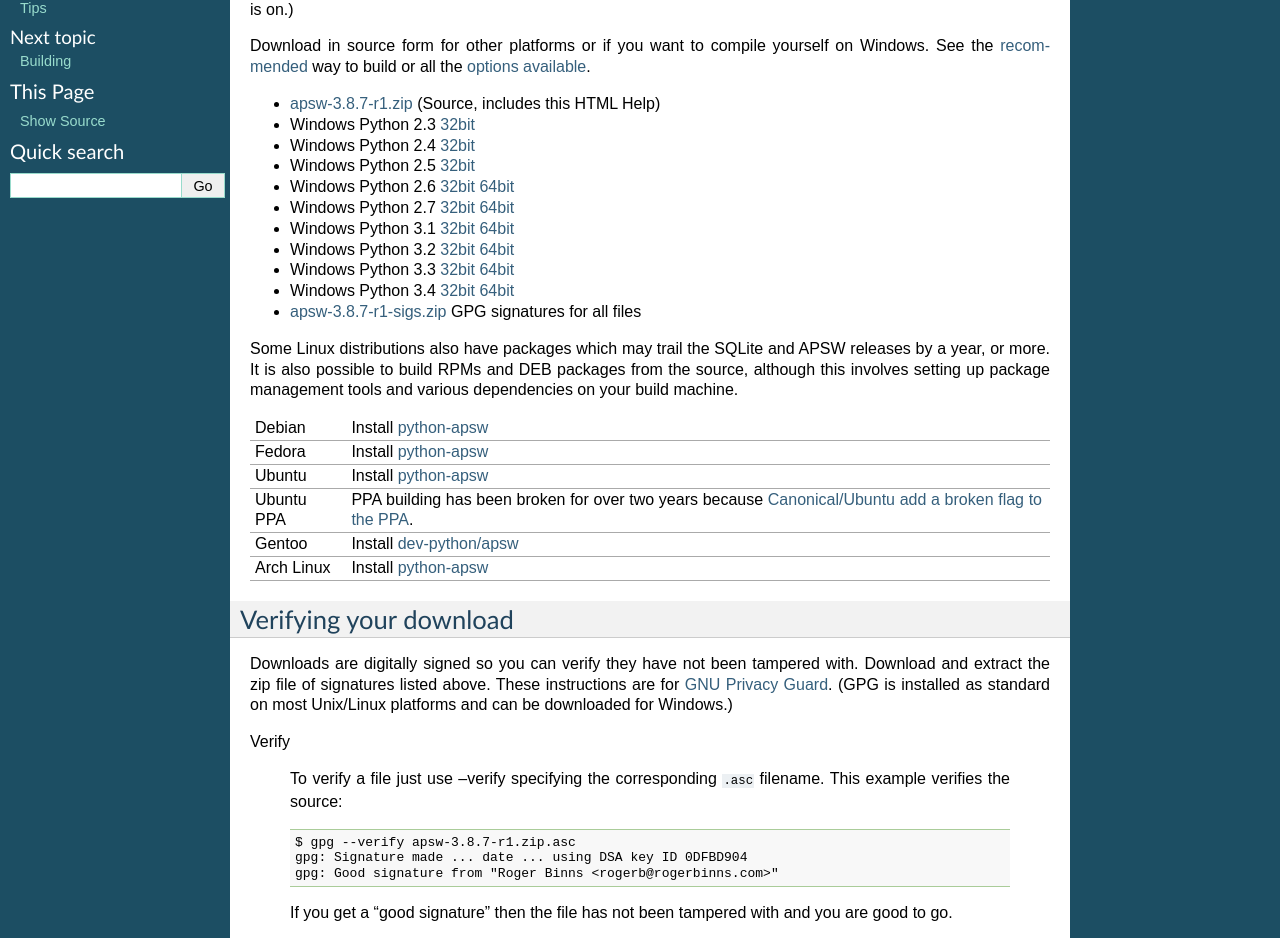
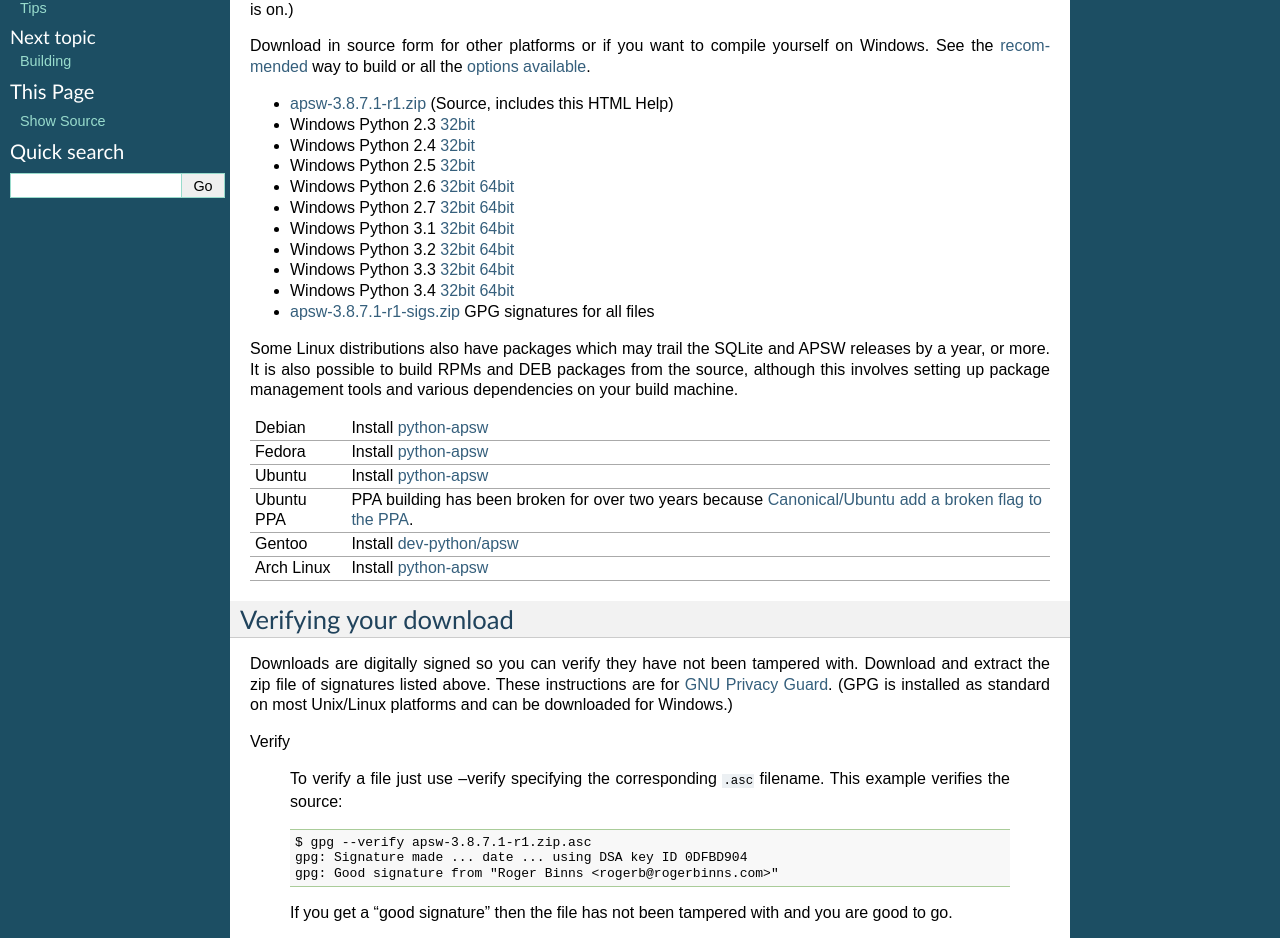
Before and after one commit to rogerbinns/apsw, a Sphinx documentation site: the page built from doc/download.rst, in a window 1280 px wide and 1400 px high. Shown: the part 191-1129 px from the top of the window. Built offline with Sphinx 7.4.7, drawn with Linux system fonts in a browser that asks for light colours; pages that are not in the unit, such as notebooks, are missing from menus; the version number is read from the project's files by our own code.

Commit message:
Version bump

```diff
--- a/doc/download.rst
+++ b/doc/download.rst
@@ -18,51 +18,51 @@
 
 .. downloads-begin
 
-* `apsw-3.8.7-r1.zip
-  <https://github.com/rogerbinns/apsw/releases/download/3.8.7-r1/apsw-3.8.7-r1.zip>`__
+* `apsw-3.8.7.1-r1.zip
+  <https://github.com/rogerbinns/apsw/releases/download/3.8.7.1-r1/apsw-3.8.7.1-r1.zip>`__
   (Source, includes this HTML Help)
 
 * Windows Python 2.3 `32bit
-  <https://github.com/rogerbinns/apsw/releases/download/3.8.7-r1/apsw-3.8.7-r1.win32-py2.3.exe>`__
+  <https://github.com/rogerbinns/apsw/releases/download/3.8.7.1-r1/apsw-3.8.7.1-r1.win32-py2.3.exe>`__
 
 * Windows Python 2.4 `32bit
-  <https://github.com/rogerbinns/apsw/releases/download/3.8.7-r1/apsw-3.8.7-r1.win32-py2.4.exe>`__
+  <https://github.com/rogerbinns/apsw/releases/download/3.8.7.1-r1/apsw-3.8.7.1-r1.win32-py2.4.exe>`__
 
 * Windows Python 2.5 `32bit
-  <https://github.com/rogerbinns/apsw/releases/download/3.8.7-r1/apsw-3.8.7-r1.win32-py2.5.exe>`__
+  <https://github.com/rogerbinns/apsw/releases/download/3.8.7.1-r1/apsw-3.8.7.1-r1.win32-py2.5.exe>`__
 
 * Windows Python 2.6 `32bit
-  <https://github.com/rogerbinns/apsw/releases/download/3.8.7-r1/apsw-3.8.7-r1.win32-py2.6.exe>`__
+  <https://github.com/rogerbinns/apsw/releases/download/3.8.7.1-r1/apsw-3.8.7.1-r1.win32-py2.6.exe>`__
   `64bit
-  <https://github.com/rogerbinns/apsw/releases/download/3.8.7-r1/apsw-3.8.7-r1.win-amd64-py2.6.exe>`__
+  <https://github.com/rogerbinns/apsw/releases/download/3.8.7.1-r1/apsw-3.8.7.1-r1.win-amd64-py2.6.exe>`__
 
 * Windows Python 2.7 `32bit
-  <https://github.com/rogerbinns/apsw/releases/download/3.8.7-r1/apsw-3.8.7-r1.win32-py2.7.exe>`__
+  <https://github.com/rogerbinns/apsw/releases/download/3.8.7.1-r1/apsw-3.8.7.1-r1.win32-py2.7.exe>`__
   `64bit
-  <https://github.com/rogerbinns/apsw/releases/download/3.8.7-r1/apsw-3.8.7-r1.win-amd64-py2.7.exe>`__
+  <https://github.com/rogerbinns/apsw/releases/download/3.8.7.1-r1/apsw-3.8.7.1-r1.win-amd64-py2.7.exe>`__
 
 * Windows Python 3.1 `32bit
-  <https://github.com/rogerbinns/apsw/releases/download/3.8.7-r1/apsw-3.8.7-r1.win32-py3.1.exe>`__
+  <https://github.com/rogerbinns/apsw/releases/download/3.8.7.1-r1/apsw-3.8.7.1-r1.win32-py3.1.exe>`__
   `64bit
-  <https://github.com/rogerbinns/apsw/releases/download/3.8.7-r1/apsw-3.8.7-r1.win-amd64-py3.1.exe>`__
+  <https://github.com/rogerbinns/apsw/releases/download/3.8.7.1-r1/apsw-3.8.7.1-r1.win-amd64-py3.1.exe>`__
 
 * Windows Python 3.2 `32bit
-  <https://github.com/rogerbinns/apsw/releases/download/3.8.7-r1/apsw-3.8.7-r1.win32-py3.2.exe>`__
+  <https://github.com/rogerbinns/apsw/releases/download/3.8.7.1-r1/apsw-3.8.7.1-r1.win32-py3.2.exe>`__
   `64bit
-  <https://github.com/rogerbinns/apsw/releases/download/3.8.7-r1/apsw-3.8.7-r1.win-amd64-py3.2.exe>`__
+  <https://github.com/rogerbinns/apsw/releases/download/3.8.7.1-r1/apsw-3.8.7.1-r1.win-amd64-py3.2.exe>`__
 
 * Windows Python 3.3 `32bit
-  <https://github.com/rogerbinns/apsw/releases/download/3.8.7-r1/apsw-3.8.7-r1.win32-py3.3.exe>`__
+  <https://github.com/rogerbinns/apsw/releases/download/3.8.7.1-r1/apsw-3.8.7.1-r1.win32-py3.3.exe>`__
   `64bit
-  <https://github.com/rogerbinns/apsw/releases/download/3.8.7-r1/apsw-3.8.7-r1.win-amd64-py3.3.exe>`__
+  <https://github.com/rogerbinns/apsw/releases/download/3.8.7.1-r1/apsw-3.8.7.1-r1.win-amd64-py3.3.exe>`__
 
 * Windows Python 3.4 `32bit
-  <https://github.com/rogerbinns/apsw/releases/download/3.8.7-r1/apsw-3.8.7-r1.win32-py3.4.exe>`__
+  <https://github.com/rogerbinns/apsw/releases/download/3.8.7.1-r1/apsw-3.8.7.1-r1.win32-py3.4.exe>`__
   `64bit
-  <https://github.com/rogerbinns/apsw/releases/download/3.8.7-r1/apsw-3.8.7-r1.win-amd64-py3.4.exe>`__
+  <https://github.com/rogerbinns/apsw/releases/download/3.8.7.1-r1/apsw-3.8.7.1-r1.win-amd64-py3.4.exe>`__
 
-* `apsw-3.8.7-r1-sigs.zip
-  <https://github.com/rogerbinns/apsw/releases/download/3.8.7-r1/apsw-3.8.7-r1-sigs.zip>`__
+* `apsw-3.8.7.1-r1-sigs.zip
+  <https://github.com/rogerbinns/apsw/releases/download/3.8.7.1-r1/apsw-3.8.7.1-r1-sigs.zip>`__
   GPG signatures for all files
 
 .. downloads-end
@@ -105,7 +105,7 @@
   To verify a file just use --verify specifying the corresponding
   ``.asc`` filename.  This example verifies the source::
 
-      $ gpg --verify apsw-3.8.7-r1.zip.asc
+      $ gpg --verify apsw-3.8.7.1-r1.zip.asc
       gpg: Signature made ... date ... using DSA key ID 0DFBD904
       gpg: Good signature from "Roger Binns <rogerb@rogerbinns.com>"
 
--- a/doc/index.rst
+++ b/doc/index.rst
@@ -3,7 +3,7 @@
 
 .. centered:: APSW |version| released |today|
 
-Use with SQLite 3.8.5 or later, CPython 2.3 or later including CPython
+Use with SQLite 3.8.7 or later, CPython 2.3 or later including CPython
 3.
 
 APSW provides an SQLite 3 wrapper that provides the thinnest layer
```
Also changed, not shown: 1 other file.
